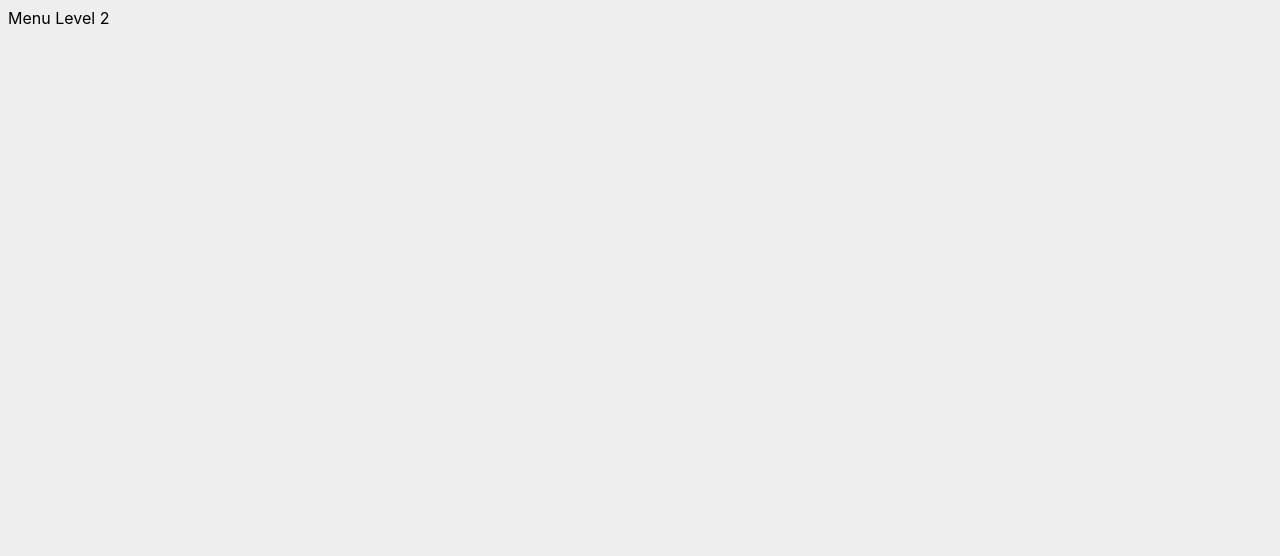
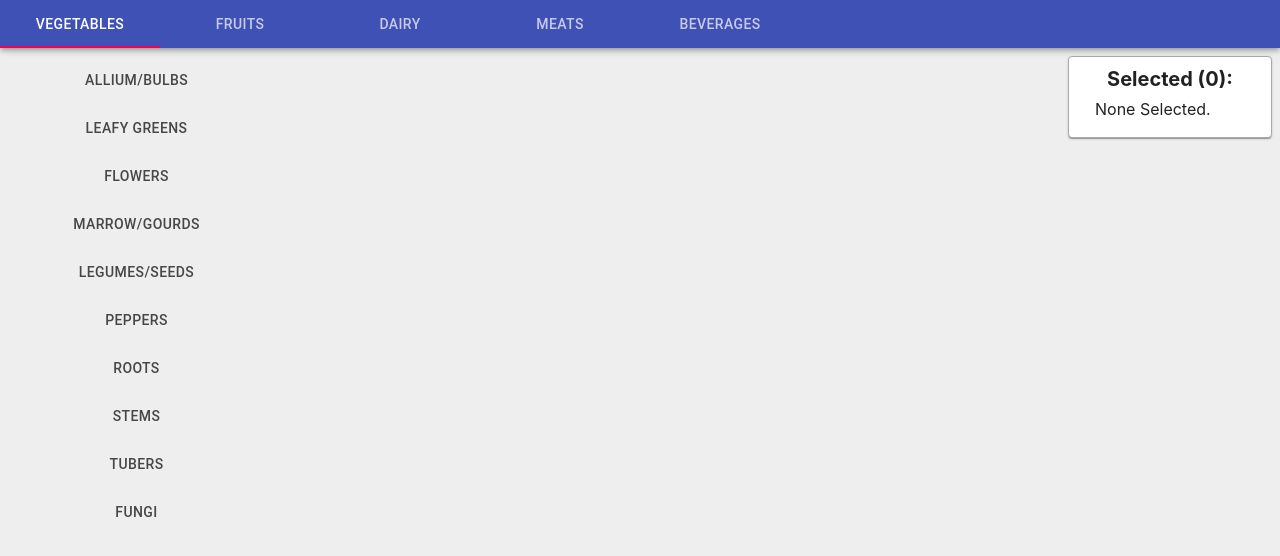
Before and after one commit to teclu/CS4249-MFF, a React (Create React App) app: page /MenuLevel2 in a window 1280 px wide. Shown: the top 556 px of the page. Built offline with nearby package versions, Linux system fonts and the light colour scheme.

Commit message:
feat: Sample App Page with Menu-Level of 2

```diff
--- a/src/components/menu_levels/MenuLevel2.js
+++ b/src/components/menu_levels/MenuLevel2.js
@@ -1,15 +1,130 @@
 import React from 'react';
 import Ingredient from '../Ingredient.js';
 import SelectedList from '../SelectedList.js';
+import AppBar from '@material-ui/core/AppBar';
 import Box from '@material-ui/core/Box';
 import Grid from '@material-ui/core/Grid'
+import Tab from '@material-ui/core/Tab';
+import Tabs from '@material-ui/core/Tabs';
 
 class MenuLevel2 extends React.Component {
-    render() {
-        return (
-            <div>Menu Level 2</div>
-        );
-    }
+  constructor(props) {
+      super(props);
+      this.state = {
+          category: "Vegetables",
+          subcategory: false
+      };
+      this.handleChangeCategoryTab = this.handleChangeCategoryTab.bind(this);
+      this.handleChangeSubcategoryTab = this.handleChangeSubcategoryTab.bind(this);
+  }
+
+  componenetDidMount() {
+
+  }
+
+  /*
+   * Handles the change in Category and shows the correct Category content.
+   */
+  handleChangeCategoryTab(event, newCategory) {
+      this.setState(state => {
+          return {category: newCategory,
+                  subcategory: false
+           }
+      });
+  }
+
+  /*
+   * Handles the change in Subategory and shows the correct subcategory content.
+   */
+  handleChangeSubcategoryTab(event, newSubcategory) {
+      this.setState(state => {
+          return { subcategory: newSubcategory }
+      });
+  }
+
+
+  render() {
+      let categoryIndex = 0;
+      let subcategoryIndex = 0;
+      let ingredientIndex = 0;
+
+      const categoryTabLabelsToRender = [];
+      const componentsInCategoryToRender = [];
+      // Create the Ingredient Components at the 1-Level
+      for (const category in this.props.ingredients) {
+        // First we create the Category Tab.
+          categoryTabLabelsToRender.push(
+              <Tab key={categoryIndex} value={category} index={category} label={category} />
+          );
+
+          const subcategoryTabLabelsToRender = [];
+          const componentsInSubcategoryToRender = [];
+          // We get all the subcategories under the Category
+          for (const subcategory in this.props.ingredients[category]) {
+            subcategoryTabLabelsToRender.push(
+                <Tab key={subcategoryIndex} value={subcategory} index={subcategory} label={subcategory} />
+            )
+
+            const ingredientsToRender = [];
+            // Then we get all the Ingredients under that Subategory.
+              for (const ingredientName of this.props.ingredients[category][subcategory]) {
+                  ingredientsToRender.push(
+                      <Ingredient key={ingredientIndex} ingredientName={ingredientName} id={ingredientIndex} handleIngredientSelection={this.props.handleIngredientSelection.bind(this)} hidden={this.state.subcategory !== subcategory} />
+                  )
+                  ingredientIndex++;
+              }
+
+              componentsInSubcategoryToRender.push(
+                  <div className="SubcategoryTab" key={subcategoryIndex} value={subcategory} index={subcategory} hidden={this.state.subcategory !== subcategory}>
+                      <Grid container spacing={1}>
+                          <div className="CategoryTitle">{subcategory}</div>
+                          {ingredientsToRender}
+                      </Grid>
+                  </div>
+              );
+
+              subcategoryIndex++;
+          }
+
+          // Finally we add all Ingredients to the Category content; this only gets shown if we click the Category Tab.
+          if(this.state.category === category){
+            componentsInCategoryToRender.push(
+                <div className="CategoryTab" key={categoryIndex} value={category} index={category} hidden={this.state.category !== category}>
+                    <Grid container spacing={1}>
+                        <Grid item xs ={3}>
+                            <Tabs orientation="vertical" value={this.state.subcategory} onChange={this.handleChangeSubcategoryTab}>
+                                {subcategoryTabLabelsToRender}
+                            </Tabs>
+                        </Grid>
+                        <Grid item xs ={9}>
+                            {componentsInSubcategoryToRender}
+                        </Grid>
+                    </Grid>
+                </div>
+            );
+          }
+          categoryIndex++;
+      }
+
+      return (
+          <Box>
+              <AppBar position="fixed">
+                  <Tabs value={this.state.category} onChange={this.handleChangeCategoryTab}>
+                      {categoryTabLabelsToRender}
+                  </Tabs>
+              </AppBar>
+              <div className="AppBarOffset"></div>
+              <Grid container spacing={1}>
+                  <Grid item xs={10}>
+                      {componentsInCategoryToRender}
+                  </Grid>
+                  <Grid item xs={2}>
+                      <SelectedList selectedList={this.props.selectedList} />
+                  </Grid>
+              </Grid>
+          </Box>
+      );
+  }
 }
 
 export default MenuLevel2;
```
